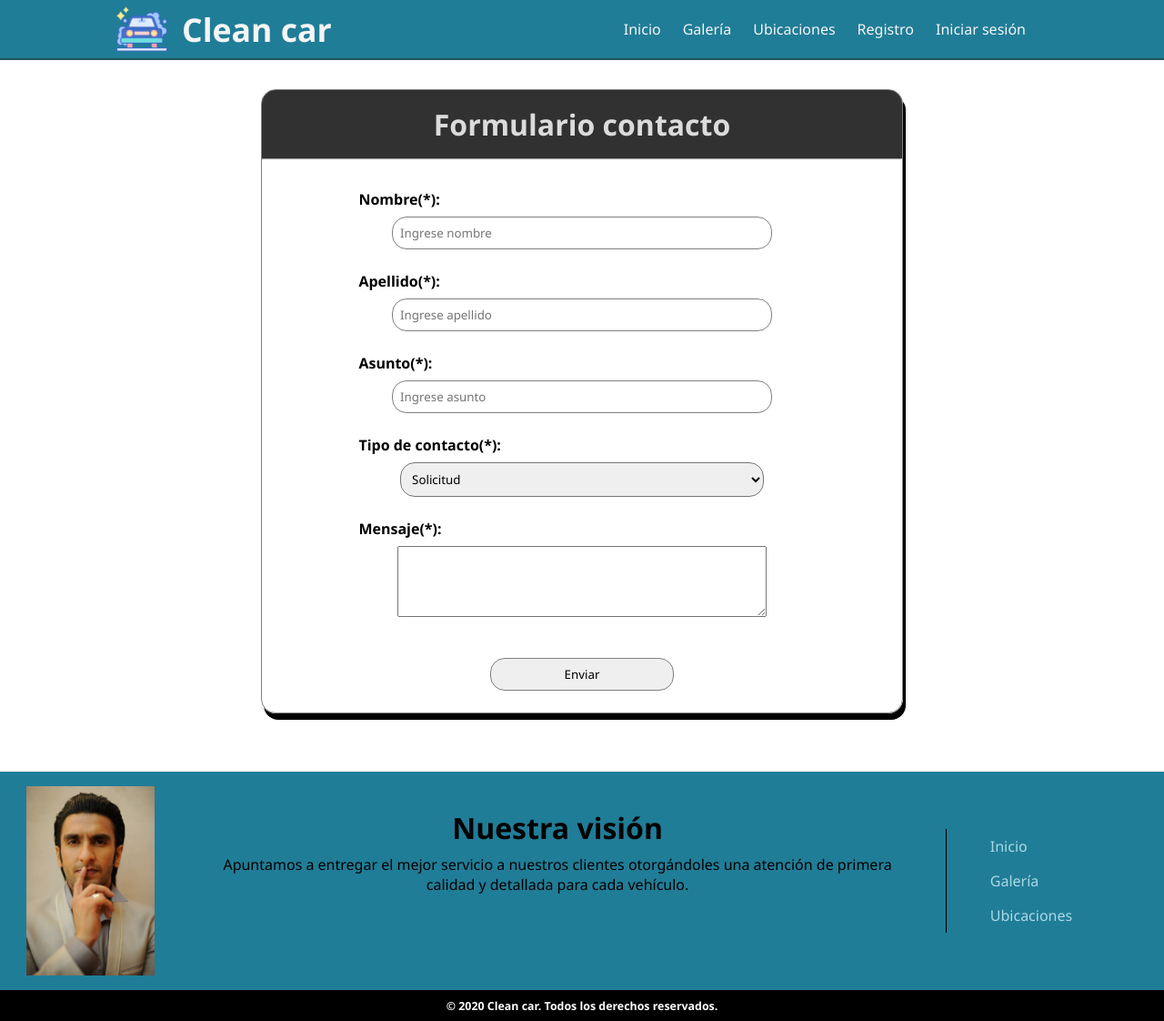
After one commit to Frostgold/CleanCar-Iteracion2, a Django app: page /contacto/ in a window 1280 px wide. The commit adds this page. Shown: the whole page at 91% size. Run offline with Django 3.2, Linux system fonts and the light colour scheme; data comes from the database, SQL or seed files in the repository; both versions use the stored data as it was after the commit; some libraries are stand-ins or nearby versions.

Commit message:
Iteracion3 V.Final

```diff
--- a/myProject/CleanCar/static/css/form_style.css
+++ b/myProject/CleanCar/static/css/form_style.css
@@ -39,6 +39,16 @@
     margin: auto;
     border-radius: 1rem;
     padding: 0.5rem;
+}
+.grupo select{
+    width: 90%;
+    margin: auto;
+    border-radius: 1rem;
+    padding: 0.5rem;
+}
+.grupo textarea{
+    min-width: 90%;
+    max-width: 90%;
 }
 .formulario button{
     width: 30%;
@@ -94,6 +104,13 @@
     .formulario form input{
         width: 70%;
     }
+    .formulario form select{
+        width: 70%;
+    }
+    .formulario form textarea{
+        min-width: 70%;
+        max-width: 70%;
+    }
 
 }
 
--- a/myProject/CleanCar/static/js/form.js
+++ b/myProject/CleanCar/static/js/form.js
@@ -135,6 +135,34 @@ $( "#formRegistro" ).validate({
     }
 });
 
+$( "#formContacto" ).validate({
+    rules: {
+        nombre: {
+            required: true,
+            minlength: 3,
+            maxlength: 50,
+            pattern: "([a-zA-Z ])+"
+        },
+        apellido: {
+            required: true,
+            minlength: 3,
+            maxlength: 50,
+            pattern: "([a-zA-Z ])+"
+        },
+        asunto: {
+            required: true,
+            minlength: 8,
+            maxlength: 50,
+            pattern: "([a-zA-Z ])+"
+        },
+        mensaje: {
+            required: true,
+            minlength: 10,
+            maxlength: 200
+        },
+    }
+});
+
 /* Mensajes de error Login */
 $("#txtUser").rules("add", {
     messages: {
@@ -221,3 +249,20 @@ $("#txtDescripcion").rules("add", {
         pattern: "Campo inválido"
       }
 });
+
+/* Mensajes de error Contacto */
+$("#txtAsunto").rules("add", {
+    messages: {
+        required: "Campo obligatorio",
+        minlength: jQuery.validator.format("Por favor, ingresar al menos {0} caracteres"),
+        maxlength: jQuery.validator.format("Por favor, ingresar máximo {0} caracteres"),
+        pattern: "Campo inválido"
+      }
+});
+$("#txtMensaje").rules("add", {
+    messages: {
+        required: "Campo obligatorio",
+        minlength: jQuery.validator.format("Por favor, ingresar al menos {0} caracteres"),
+        maxlength: jQuery.validator.format("Por favor, ingresar máximo {0} caracteres")
+      }
+});
--- a/myProject/CleanCar/templates/web/base.html
+++ b/myProject/CleanCar/templates/web/base.html
@@ -10,12 +10,81 @@
 
     <link rel="stylesheet" href="https://cdnjs.cloudflare.com/ajax/libs/font-awesome/4.7.0/css/font-awesome.min.css">
     <link rel="stylesheet" href="{% static 'css/style.css' %}">
+    {% block estilos %}
+    {% endblock estilos %}
 
     {% load pwa %}
     {% progressive_web_app_meta %}
 
-    {% block estilos %}
-    {% endblock estilos %}
+    <!-- The core Firebase JS SDK is always required and must be listed first -->
+    <script src="https://www.gstatic.com/firebasejs/8.1.1/firebase-app.js"></script>
+
+    <!-- TODO: Add SDKs for Firebase products that you want to use
+        https://firebase.google.com/docs/web/setup#available-libraries -->
+    <script src="https://www.gstatic.com/firebasejs/8.1.1/firebase-messaging.js"></script>
+
+
+    <script>
+        // Your web app's Firebase configuration
+        var firebaseConfig = {
+            apiKey: "AIzaSyDpzcnW1kMRlvTr9Sqj2pKW9337Wi_5K5Y",
+            authDomain: "project-cleancar.firebaseapp.com",
+            databaseURL: "https://project-cleancar.firebaseio.com",
+            projectId: "project-cleancar",
+            storageBucket: "project-cleancar.appspot.com",
+            messagingSenderId: "866705797907",
+            appId: "1:866705797907:web:4ff2b9a648fb139b3260e6"
+        };
+        // Initialize Firebase
+        firebase.initializeApp(firebaseConfig);
+        /////////////////////////////////////////////////////////////////////
+        let messaging = firebase.messaging();
+
+        navigator.serviceWorker
+        .register('serviceworker.js')
+        .then(function(register){
+            messaging.useServiceWorker(register);
+            messaging.requestPermission()
+            .then(function(){
+                console.log("El usuario aceptó notificaciones")
+                // Creación authentification token
+                return messaging.getToken();
+            })
+            .then(function(token){
+                console.log(token)
+                // enviar este token a una funcion en el interior de View.py
+                fetch('guardar-token/', {
+                    method: 'post',
+                    headers: {
+                        'Content-Type': 'application/json',
+                        'Accept': 'application/json'
+                    },
+                    body: JSON.stringify({
+                        'token': token
+                    })
+                })
+                ////////////////////////////////////////////////////////////
+            })
+            .catch(function(e){
+                console.log("El usuario no aceptó notificaciones")
+            })
+        })
+        /////////////////////////////////////////////////////////////////////
+        // generar estructura de la notificacion
+
+        messaging.onMessage(function(payload){
+            let titulo=payload.notification.title
+            let opciones = {
+                body: payload.notification.body,
+                icon: payload.notification.icon
+            }
+            let mensaje = new Notification(titulo,opciones);
+        });
+
+        /////////////////////////////////////////////////////////////////////
+
+    </script>
+
 </head>
 <body>
     <div id="header">
--- /dev/null
+++ b/myProject/CleanCar/templates/web/contacto.html
@@ -0,0 +1,58 @@
+{% extends 'web/base.html' %}
+{% load static %}
+
+{% block titulo %}Contacto{% endblock titulo %}
+{% block estilos %}
+    <link rel="stylesheet" href="{% static 'css/form_style.css' %}">
+{% endblock estilos %}
+
+{% block contenido %}
+    <div class="content">
+        <div class="formulario">
+            <h1>Formulario contacto</h1>
+            <hr>
+            <form id="formContacto" action="" method="POST">
+                {% csrf_token %}
+                <div class="grupo">
+                    <h4>Nombre(*):</h4>
+                    <input class="borde" type="text" name="nombre" id="txtNombre" placeholder="Ingrese nombre" pattern="[A-Za-z]+" required>
+                </div>
+                <div class="grupo">
+                    <h4>Apellido(*):</h4>
+                    <input class="borde" type="text" name="apellido" id="txtApellido" placeholder="Ingrese apellido" pattern="[A-Za-z]+" required>
+                </div>
+                <div class="grupo">
+                    <h4>Asunto(*):</h4>
+                    <input class="borde" type="text" name="asunto" id="txtAsunto" placeholder="Ingrese asunto" required>
+                </div>
+                <div class="grupo">
+                    <h4>Tipo de contacto(*):</h4>
+                    <select name="contacto" id="cboContacto">
+                        <option value="solicitud">Solicitud</option>
+                        <option value="reclamo">Reclamo</option>
+                        <option value="sugerencia">Sugerencia</option>
+                    </select>
+                </div>
+                <div class="grupo">
+                    <h4>Mensaje(*):</h4>
+                    <textarea id="txtMensaje" name="mensaje" rows="4" cols="50"></textarea>
+                </div>
+                <button type="submit">Enviar</button>
+            </form>
+        </div>
+
+        {% if messages %}
+            {% for message in messages %}
+                <div class="msg msg-{{ message.tags }}">
+                    <h4>{{ message }}</h4>
+                </div>
+            {% endfor %}
+        {% endif %}
+
+    </div>
+{% endblock contenido %}
+
+{% block scripts %}
+    <script src="https://cdnjs.cloudflare.com/ajax/libs/jquery-validate/1.19.2/jquery.validate.min.js"></script>
+    <script src="{% static 'js/form.js' %}"></script>
+{% endblock scripts %}
--- a/myProject/CleanCar/urls.py
+++ b/myProject/CleanCar/urls.py
@@ -1,6 +1,6 @@
 from django.contrib import admin
 from django.urls import path, include
-from .views import login, logout_view, index, galeria, formulario, ubicaciones, admin_insumos, eliminar_insumo, modificar_insumo, actualizar
+from .views import login, logout_view, index, galeria, formulario, ubicaciones, contacto, admin_insumos, eliminar_insumo, modificar_insumo, actualizar, guardar_token
 
 urlpatterns = [
     path('', index, name='INDEX'),
@@ -9,6 +9,7 @@ urlpatterns = [
     path('galeria/', galeria, name='GALERIA'),
     path('formulario/', formulario, name='FORMULARIO'),
     path('ubicaciones/', ubicaciones, name='UBICACIONES'),
+    path('contacto/', contacto, name='CONTACTO'),
     path('admin_insumos/', admin_insumos, name='ADM_INSUMOS'),
     path('eliminar_insumo/<id>/', eliminar_insumo, name="ELIMINAR"),
     path('modificar_insumo/<id>/', modificar_insumo, name="MODIFICAR"),
@@ -16,4 +17,5 @@ urlpatterns = [
     path('accounts/login/', login, name="ACCOUNTSLOGIN"),
 
     path('oauth/', include('social_django.urls', namespace='social')),
+    path('guardar-token/', guardar_token, name='guardar-token'),
 ]
--- a/myProject/CleanCar/views.py
+++ b/myProject/CleanCar/views.py
@@ -1,10 +1,44 @@
 from django.shortcuts import render, redirect
-from .models import Instalacion, Empleado, Insumo, Vision, Slider
+from .models import Instalacion, Empleado, Insumo, Vision, Slider, Contacto
 from django.contrib.auth.models import User
 from django.contrib.auth import authenticate, logout, login as login_auth
 from django.contrib.auth.decorators import login_required, permission_required
 from django.contrib import messages
+
 import requests
+
+# ------------------------------------
+# import para el acceso del token desde javascript, posterior almacenamiento
+from django.views.decorators.http import require_http_methods
+from django.views.decorators.csrf import csrf_exempt
+
+from django.http import HttpResponse, HttpResponseBadRequest
+from django.core import serializers
+import json
+from fcm_django.models import FCMDevice
+# creacion de la funcion que permite guardar
+@csrf_exempt
+@require_http_methods(['POST'])
+def guardar_token(request):
+    body = request.body.decode('utf-8')
+    bodyDatos = json.loads(body)
+    token = bodyDatos['token']
+    # para evitar almacenar duplicados
+    existe = FCMDevice.objects.filter(registration_id=token, active=True)
+    if len(existe)>0:
+        return HttpResponseBadRequest(json.dumps({'mensaje': 'el token ya existe'}))
+    dispo = FCMDevice()
+    dispo.registration_id = token
+    dispo.active = True
+    # si el usuario está autentificado se puede almacenar
+    if request.user.is_authenticated:
+        dispo.user = request.user
+    try:
+        dispo.save()
+        return HttpResponse(json.dumps({'mensaje': 'token almacenado'}))
+    except:
+        return HttpResponseBadRequest(json.dumps({'mensaje': 'el token no se pudo almacenar'}))
+#-------------------------------------
 
 # Create your views here.
 def logout_view(request):
@@ -71,6 +105,38 @@ def formulario(request):
 
     return render(request, 'personal/formulario.html', {'vision':vision})
 
+def contacto(request):
+    vision = Vision.objects.first()
+
+    if request.POST:
+        nombre   = request.POST.get("nombre")
+        apellido = request.POST.get("apellido")
+        asunto   = request.POST.get("asunto")
+        contacto = request.POST.get("contacto")
+        mensaje  = request.POST.get("mensaje")
+
+        datos_api = {
+            "name": nombre,
+            "lastname": apellido,
+            "asunto": asunto,
+            "contacto": contacto,
+            "mensaje": mensaje
+        }
+        respuesta = requests.post("http://127.0.0.1:8000/api/contacto/", data=datos_api)
+        messages.success(request, 'Su mensaje ha sido enviado')
+
+        # Enviar notificacion
+        dispositivos = FCMDevice.objects.filter(name="admin")
+        dispositivos.send_message(
+            title = 'Nuevo mensaje de '+contacto,
+            body = 'Nuevo mensaje de contacto de '+nombre+' '+apellido,
+            icon = '/static/img/logo.png'
+        )
+
+        return render(request, 'web/contacto.html', {'vision':vision})
+
+    return render(request, 'web/contacto.html', {'vision':vision})
+
 @login_required(login_url='/login')
 @permission_required('CleanCar.add_insumo', login_url='/login/')
 def admin_insumos(request):
@@ -94,6 +160,14 @@ def admin_insumos(request):
             }
             respuesta = requests.post("http://127.0.0.1:8000/api/insumos/", data=datos_api)
             messages.success(request, 'Se agregó un insumo')
+
+            # Enviar notificacion
+            dispositivos = FCMDevice.objects.filter(active=True)
+            dispositivos.send_message(
+                title = 'Nuevo insumo',
+                body = 'Ingresamos el insumo: '+nombre,
+                icon = '/static/img/logo.png'
+            )
 
             return redirect(admin_insumos)
 
--- a/myProject/api/urls.py
+++ b/myProject/api/urls.py
@@ -6,4 +6,5 @@ urlpatterns = [
      url(r'^api/insumos/$', views.InsumosViewSet.as_view()),
      url(r'^api/insumos_nombre/(?P<nombre>.+)/$', views.InsumosFiltroNombreViewSet.as_view()),
      url(r'^api/insumos_precio/(?P<precio>[0-9]+)/$', views.InsumosFiltroPrecioViewSet.as_view()),
+     url(r'^api/contacto/$', views.ContactoViewSet.as_view()),
 ]
```
Also changed, not shown: myProject/CleanCar/admin.py (+7 -1 lines), myProject/CleanCar/models.py (+11 -0 lines), myProject/api/serializers.py (+6 -1 lines), myProject/api/views.py (+6 -2 lines), myProject/myProject/settings.py (+16 -0 lines), myProject/serviceworker.js (+29 -0 lines), myProject/CleanCar/migrations/0003_contacto.py (added), myProject/db.sqlite3.
